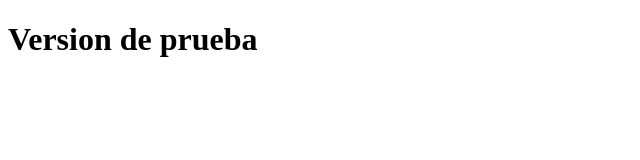
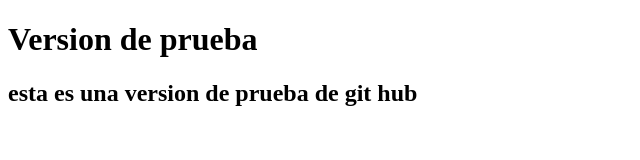
Before and after one commit to Illesweb/prueba-, a plain HTML site: page Untitled-1.html in a window 1280 px wide. Shown: the whole page, without its empty margins (0-640 px from the left). Drawn offline with Linux system fonts and the light colour scheme.

Commit message:
Update Untitled-1.html

```diff
--- a/Untitled-1.html
+++ b/Untitled-1.html
@@ -8,5 +8,6 @@
     </head>
     <body>
         <h1>Version de prueba</h1>
+        <h2>esta es una version de prueba de git hub</h2>
     </body>
 </html>
```
